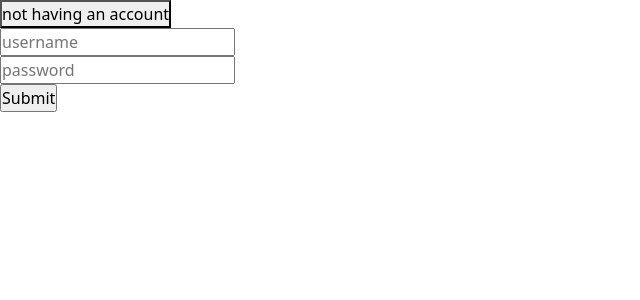
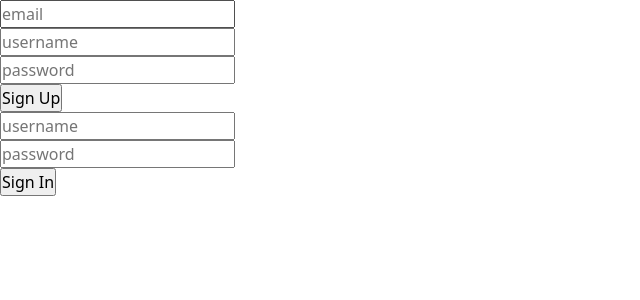
Before and after one commit to gitbhusalhubpramish/myreplitproject, a React (Vite) app: page /singinup in a window 1280 px wide. Shown: the top 300 px of the page, without its empty margins (0-640 px from the left). Built offline with nearby package versions, Linux system fonts and the light colour scheme.

Commit message:
automatic commit

```diff
--- a/package.json
+++ b/package.json
@@ -25,6 +25,8 @@
     "bootstrap": "^5.3.3",
     "cors": "^2.8.5",
     "express": "^4.19.2",
+    "mongodb": "^6.7.0",
+    "mongoose": "^8.4.0",
     "nodemon": "^3.1.1",
     "react-hook-form": "^7.51.5",
     "react-router-dom": "^6.23.1"
--- a/src/component/singinup.jsx
+++ b/src/component/singinup.jsx
@@ -1,9 +1,10 @@
-// SingUp.jsx
+// singinup.jsx
+
 import React, { useState } from "react";
 import "../App.css";
 import { useForm } from "react-hook-form";
 
-const SingUp = () => {
+const SignInSignUp = () => {
   const [loggedIn, setLoggedIn] = useState(false);
   const { register, handleSubmit, setError, formState: { errors, isSubmitting } } = useForm();
 
@@ -12,9 +13,29 @@ const SingUp = () => {
       const response = await fetch('/api/signup', {
         method: 'POST',
         headers: {
-          'Content-Type': 'application/json'
+          'Content-Type': 'application/json',
         },
-        body: JSON.stringify(data)
+        body: JSON.stringify(data),
+      });
+      const result = await response.json();
+      if (response.ok) {
+        alert(result.message);
+      } else {
+        alert(result.message);
+      }
+    } catch (error) {
+      console.error('Error:', error);
+    }
+  };
+
+  const handleSignIn = async (data) => {
+    try {
+      const response = await fetch('/api/signin', {
+        method: 'POST',
+        headers: {
+          'Content-Type': 'application/json',
+        },
+        body: JSON.stringify(data),
       });
       const result = await response.json();
       if (response.ok) {
@@ -47,7 +68,7 @@ const SingUp = () => {
           })}
           type="text"
         />
-        {errors.username && <div className="red">{errors.username.message}</div>}
+        {errors.username && <div className="red">{errors.username && errors.username.message}</div>}
         <br />
         <input
           placeholder="password"
@@ -56,42 +77,10 @@ const SingUp = () => {
           })}
           type="password"
         />
-        {errors.password && <div className="red">{errors.password.message}</div>}
+        {errors.password && <div className="red">{errors.password && errors.password.message}</div>}
         <br />
-        <input disabled={isSubmitting} type="submit" value="Submit" />
+        <input disabled={isSubmitting} type="submit" value="Sign Up" />
       </form>
-    </>
-  );
-};
-
-const SingIn = () => {
-  const [loggedIn, setLoggedIn] = useState(false);
-  const { register, handleSubmit, setError, formState: { errors, isSubmitting } } = useForm();
-
-  const handleSignIn = async (data) => {
-    try {
-      const response = await fetch('/api/signin', {
-        method: 'POST',
-        headers: {
-          'Content-Type': 'application/json'
-        },
-        body: JSON.stringify(data)
-      });
-      const result = await response.json();
-      if (response.ok) {
-        setLoggedIn(true);
-        alert(result.message);
-      } else {
-        alert(result.message);
-      }
-    } catch (error) {
-      console.error('Error:', error);
-    }
-  };
-
-  return (
-    <>
-      {loggedIn && <div>User is logged in</div>}
       <form onSubmit={handleSubmit(handleSignIn)}>
         <input
           placeholder="username"
@@ -113,25 +102,10 @@ const SingIn = () => {
         />
         {errors.password && <div className="red">{errors.password && errors.password.message}</div>}
         <br />
-        <input disabled={isSubmitting} type="submit" value="Submit" />
+        <input disabled={isSubmitting} type="submit" value="Sign In" />
       </form>
     </>
   );
 };
 
-const SignInSignUp = () => {
-  const [isLogin, setIsLogin] = useState(true);
-
-  const toggleForm = () => {
-    setIsLogin(!isLogin);
-  };
-
-  return (
-    <div>
-      <button onClick={toggleForm}>{isLogin ? "not having an account" : "already having an account"}</button>
-      {isLogin ? <SingIn /> : <SingUp />}
-    </div>
-  );
-};
-
 export default SignInSignUp;
```
Also changed, not shown: 2 other files (tests, documents, lock files or other folders).
